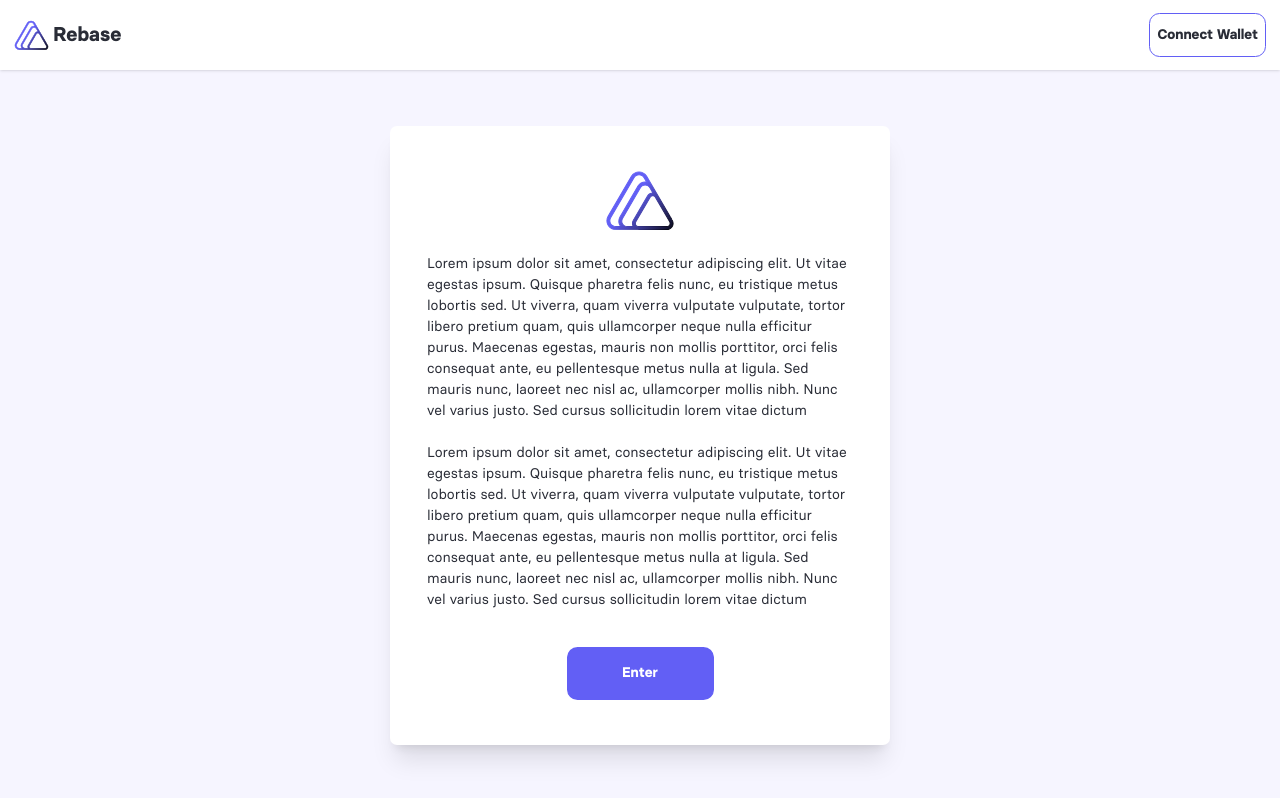
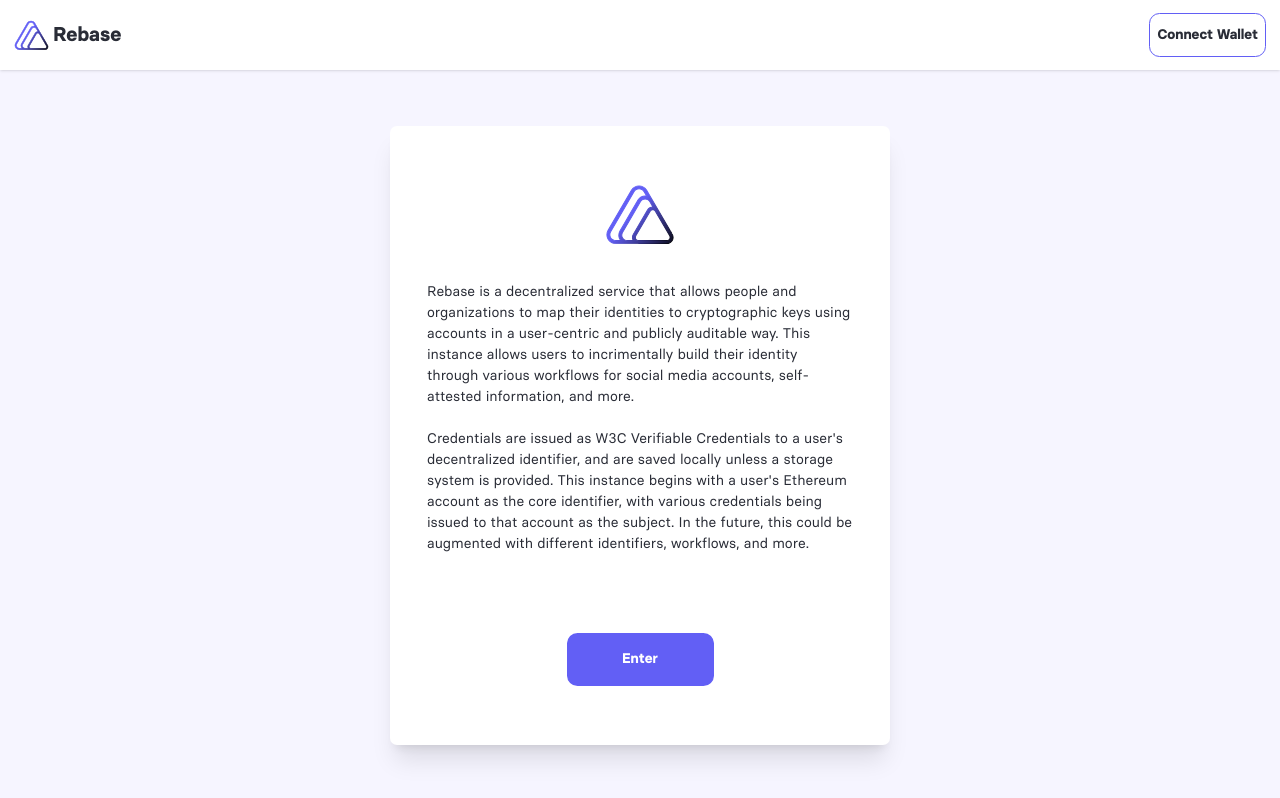
Before and after one commit to spruceid/rebase, a Svelte app in the folder demo/dapp/: page / in a window 1280 px wide. Built offline with nearby package versions, Linux system fonts and the light colour scheme.

Commit message:
Updated Readme and addtl copy and stylistic fixes

```diff
--- a/demo/dapp/src/components/claims/Obtained.svelte
+++ b/demo/dapp/src/components/claims/Obtained.svelte
@@ -60,6 +60,6 @@
 {:else}
     <div class="w-full text-center">
         <b>You don't have credentials yet</b><br />
-        Click on "Available" and start generating your credentials
+        Click on "Available" and start obtaining credentials
     </div>
 {/if}
--- a/demo/dapp/src/components/form/SelfSignedForm.svelte
+++ b/demo/dapp/src/components/form/SelfSignedForm.svelte
@@ -19,7 +19,7 @@
         WitnessFormHeader,
         WitnessFormStepper,
         Button,
-        GlobeIcon,
+        EthereumIcon,
     } from "components";
     import WitnessFormComplete from "./WitnessFormComplete.svelte";
     import { onMount } from "svelte";
@@ -246,7 +246,7 @@
 </script>
 
 <WitnessFormHeader
-    icon={GlobeIcon}
+    icon={EthereumIcon}
     title={"Ethereum Account Verification Workflow"}
     subtitle={`First signer: ${display1 ? display1 : "none"}`}
     subsubtitle={`Second signer: ${display2 ? display2 : "none"}`}
--- a/demo/dapp/src/components/icons/EthereumIcon.svelte
+++ b/demo/dapp/src/components/icons/EthereumIcon.svelte
@@ -1,7 +1,7 @@
 <script lang="ts">
   let clazz: string = '';
   export { clazz as class };
-  export let color: string = 'black';
+  import { iconColor as color } from "utils";
 </script>
 
 <svg
@@ -10,9 +10,10 @@
   width="20"
   height="20"
 >
-  <path
-    d="m 16.615931,24.214558 v 7.900001 l 9.799995,-13.775001 z m 9.424995,-8.425 L 16.615931,0.11455811 V 11.514558 Z m -9.424995,-3.375 v 9.725 l 9.349995,-5.475 z M 6.3659311,15.789558 15.790931,0.11455811 V 11.514558 Z m 9.4249999,-3.375 v 9.725 l -9.3749999,-5.475 z m -0.025,11.8 v 7.900001 L 5.9659311,18.339558 Z"
-    id="path3761"
-    fill={color}
-  />
+<path d="M12.9967 0L12.7871 0.71255V21.3891L12.9967 21.5984L22.5946 15.9251L12.9967 0Z" fill="#5D5EF0"/>
+<path d="M12.9972 0L3.39941 15.9251L12.9972 21.5984V11.5627V0Z" fill="#5D5EF0"/>
+<path d="M12.9961 23.4155L12.8779 23.5595V30.925L12.9961 31.2701L22.5996 17.7451L12.9961 23.4155Z" fill="#5D5EF0"/>
+<path d="M12.9972 31.2701V23.4155L3.39941 17.7451L12.9972 31.2701Z" fill="#5D5EF0"/>
+<path d="M12.998 21.5984L22.5957 15.9252L12.998 11.5627V21.5984Z" fill="#5D5EF0"/>
+<path d="M3.39941 15.9252L12.9971 21.5984V11.5627L3.39941 15.9252Z" fill="#5D5EF0"/>
 </svg>
--- a/demo/dapp/src/components/page/Header.svelte
+++ b/demo/dapp/src/components/page/Header.svelte
@@ -47,7 +47,7 @@
 <div
     class="min-w-screen px-4 h-[70px] w-full flex items-center justify-between bg-white shadow"
 >
-    <Link to="/">
+    <Link to="/account">
         <RebaseLogo class="w-fit flex items-center" xl />
     </Link>
 
--- a/demo/dapp/src/routes/Explainer.svelte
+++ b/demo/dapp/src/routes/Explainer.svelte
@@ -10,27 +10,20 @@
         <RebaseLogo class="w-full flex items-center justify-center my-[16px]" logo/>
         <div>
             <p>
-                Lorem ipsum dolor sit amet, consectetur adipiscing elit. Ut
-                vitae egestas ipsum. Quisque pharetra felis nunc, eu tristique
-                metus lobortis sed. Ut viverra, quam viverra vulputate
-                vulputate, tortor libero pretium quam, quis ullamcorper neque
-                nulla efficitur purus. Maecenas egestas, mauris non mollis
-                porttitor, orci felis consequat ante, eu pellentesque metus
-                nulla at ligula. Sed mauris nunc, laoreet nec nisl ac,
-                ullamcorper mollis nibh. Nunc vel varius justo. Sed cursus
-                sollicitudin lorem vitae dictum
+                Rebase is a decentralized service that allows people and organizations
+                to map their identities to cryptographic keys using accounts in a
+                user-centric and publicly auditable way. This instance allows users
+                to incrimentally build their identity through various workflows for
+                social media accounts, self-attested information, and more.
             </p>
             <br />
             <p>
-                Lorem ipsum dolor sit amet, consectetur adipiscing elit. Ut
-                vitae egestas ipsum. Quisque pharetra felis nunc, eu tristique
-                metus lobortis sed. Ut viverra, quam viverra vulputate
-                vulputate, tortor libero pretium quam, quis ullamcorper neque
-                nulla efficitur purus. Maecenas egestas, mauris non mollis
-                porttitor, orci felis consequat ante, eu pellentesque metus
-                nulla at ligula. Sed mauris nunc, laoreet nec nisl ac,
-                ullamcorper mollis nibh. Nunc vel varius justo. Sed cursus
-                sollicitudin lorem vitae dictum
+                Credentials are issued as W3C Verifiable Credentials to a user's
+                decentralized identifier, and are saved locally unless a storage system
+                is provided. This instance begins with a user's Ethereum account as the
+                core identifier, with various credentials being issued to that account
+                as the subject. In the future, this could be augmented with different
+                identifiers, workflows, and more.
             </p>
         </div>
         <div class="w-full flex justify-center items-center">
--- a/demo/dapp/src/util/store.ts
+++ b/demo/dapp/src/util/store.ts
@@ -1,5 +1,5 @@
 import { writable, Writable } from "svelte/store";
-import { GlobeIcon, TwitterIcon, GitHubIcon } from 'components/icons';
+import { GlobeIcon, TwitterIcon, GitHubIcon, EthereumIcon } from 'components/icons';
 import type { Claim } from "./claim";
 import { connectSigner, connectSigner2nd, disconnectSigner, disconnectSigner2nd, Signer, SignerMap, SignerType } from "./signer";
 import type { KeyType, Workflow } from "./witness";
@@ -50,7 +50,7 @@ const defaultClaims: Claim[] = [
     {
         credentials: [],
         credential_type: "self_signed",
-        icon: GlobeIcon,
+        icon: EthereumIcon,
         title: "Ethereum Account",
         type: "public",
         available: true,
--- a/demo/dapp/src/util/witness.ts
+++ b/demo/dapp/src/util/witness.ts
@@ -50,7 +50,7 @@ export const instructions = async (t: CredentialType): Promise<Instructions> =>
                 title: `${capitalizeFirstLetter(t)} Verification Workflow`,
                 subtitle: `This process is used to link your ${capitalizeFirstLetter(t)} account to your identifier by signing a
                         message using your private key, entering your ${capitalizeFirstLetter(t)} handle, and finally, generating
-                        a message.`,
+                        a message to post.`,
                 statement: `Enter your ${capitalizeFirstLetter(t)} account handle to verify
                         and include in a message signed via your wallet.`,
                 statement_label: `Enter Account Handle`,
@@ -59,9 +59,9 @@ export const instructions = async (t: CredentialType): Promise<Instructions> =>
                             information.`,
                 signature_label: `Signature Prompt`,
                 witness: t === "twitter" ?
-                    "Tweet out your signed message to create a link between your identifier and your Twitter handle" :
+                    "Tweet out your signed message to create a link between your identifier and your Twitter handle." :
                     t === "github" ?
-                        "Create a Gist with this message to create a link between your identifier and your GitHub handle" :
+                        "Create a Gist with this message to create a link between your identifier and your GitHub handle." :
                         "",
                 witness_label: t === "twitter"
                     ? "Tweet Message" :
@@ -78,9 +78,8 @@ export const instructions = async (t: CredentialType): Promise<Instructions> =>
             return {
                 icon: ICONS[t],
                 title: `${t.toUpperCase()} Verification Workflow`,
-                subtitle: `This process is used to link your Web Domain to your identifier by signing a
-                        message using your private key, entering your domain, and finally, generating
-                        a message.`,
+                subtitle: `This process is used to link your Web Domain to your identifier by entering your domain,
+                            signing a message using your private key, and finally, generating a message to verify.`,
                 statement: "Enter the Web Domain you wish to prove ownership of.",
                 statement_label: "Enter the Domain",
                 statement_placeholder: `Enter your domain (example.com)`,
@@ -88,7 +87,7 @@ export const instructions = async (t: CredentialType): Promise<Instructions> =>
                             information.`,
                 signature_label: `Signature Prompt`,
                 witness: `In your DNS settings, add a new TXT record for @ and copy and put the
-                        following text as the value. Keep in mind that DNS propagation can take
+                        following message as the value. Keep in mind that DNS propagation can take
                         some time. This process may take a few minutes for the verification to
                         successfully complete.`,
                 witness_label: "Add a TXT record with the Message",
```
Also changed, not shown: 1 other file (tests, documents, lock files or other folders).
